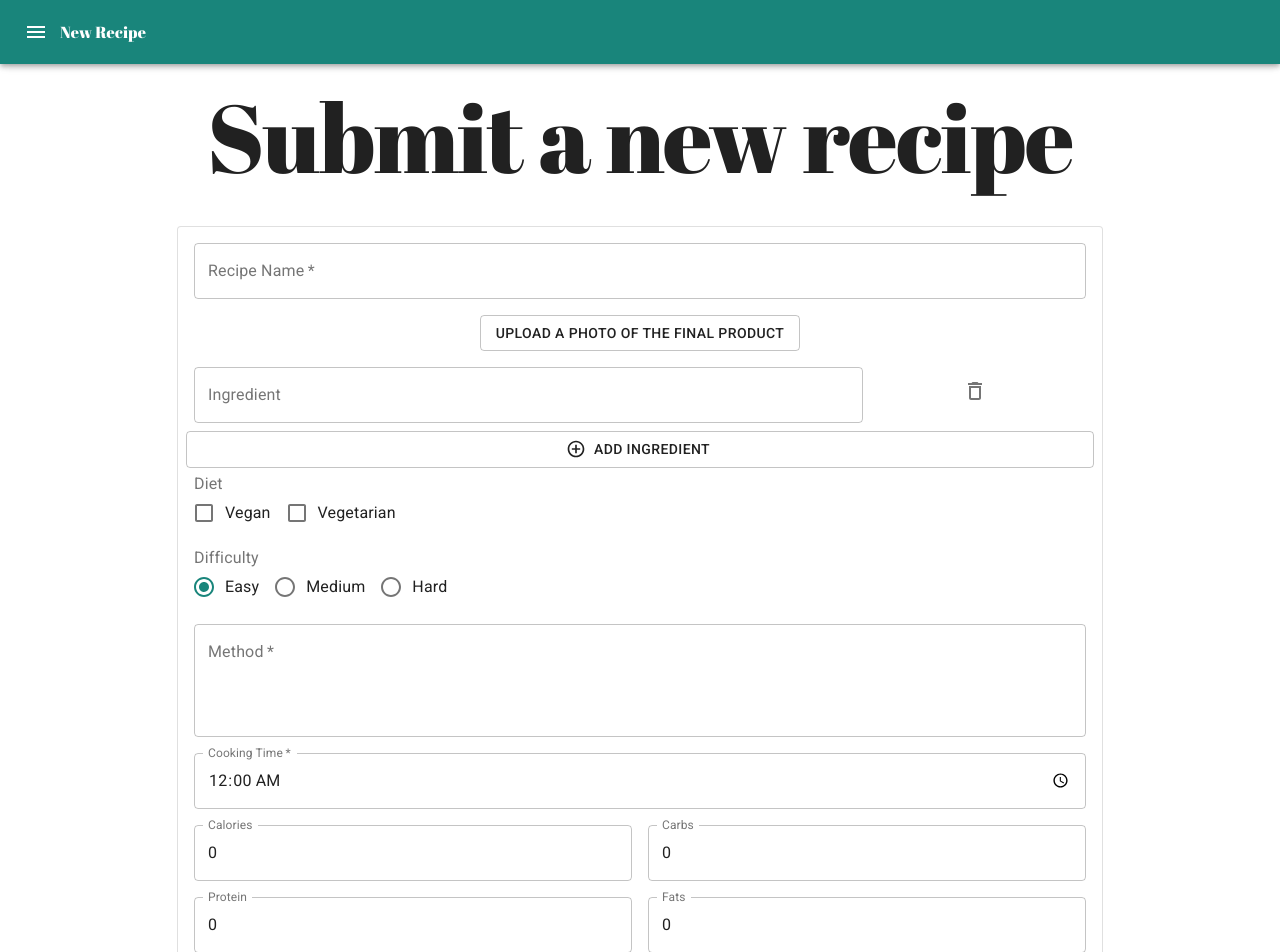
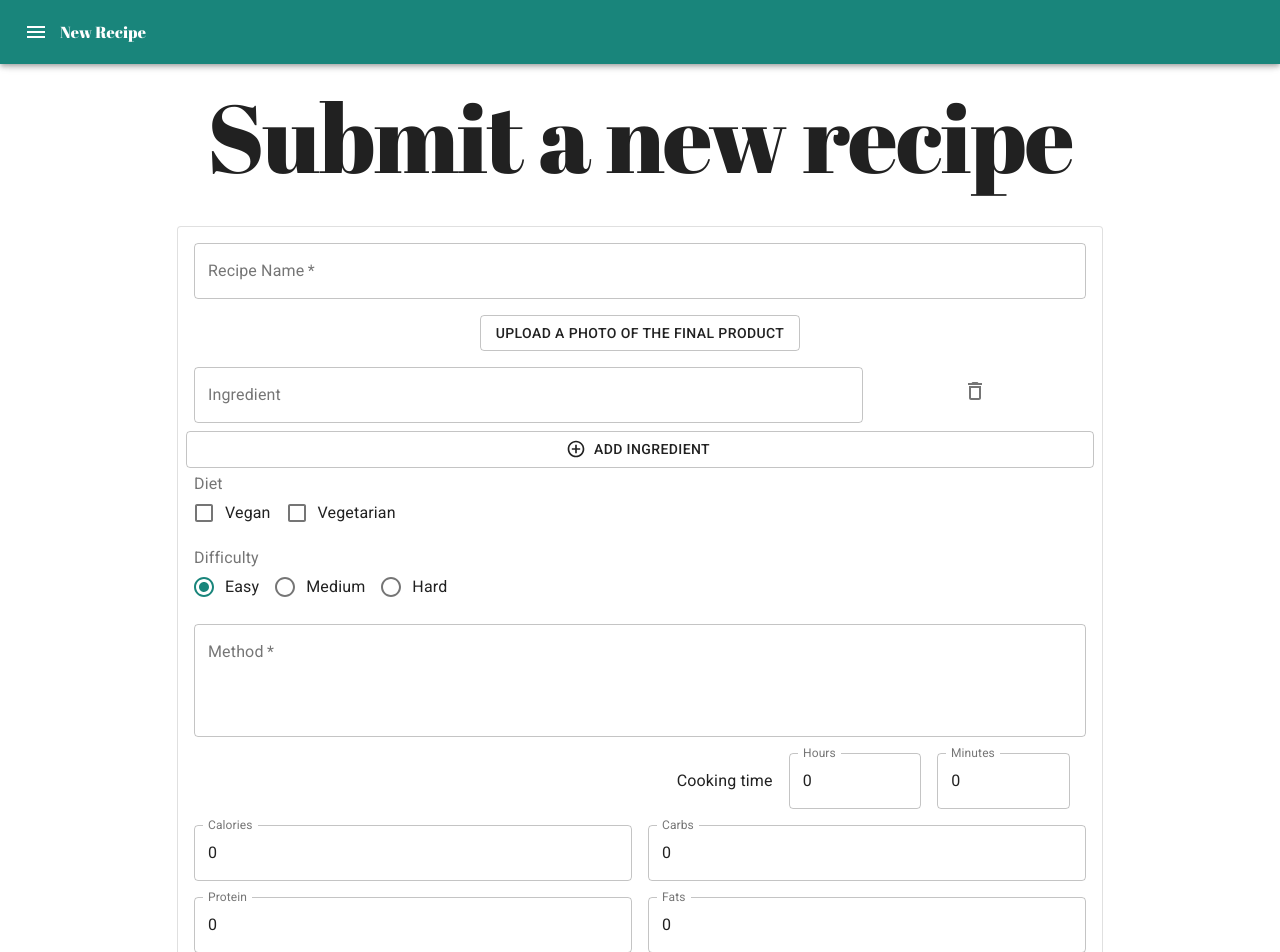
Before and after one commit to GuolinY/ImperialReallySMARTFoodAPP, a Next.js app: page /new-recipe in a window 1280 px wide. Shown: the top 952 px of the page. Built offline with nearby package versions, Linux system fonts and the light colour scheme.

Commit message:
Fix NaN error in recipe submission

```diff
--- a/components/Tile.jsx
+++ b/components/Tile.jsx
@@ -125,12 +125,12 @@ export default function Tile(props) {
               {recipe.missing.join(", ")}
             </div>
           )}
-          {recipe?.notUsed?.length > 0 && (
+          {/* {recipe?.notUsed?.length > 0 && (
             <div>
               <Typography variant="body1">Not using:</Typography>
               {recipe.notUsed.join(", ")}
             </div>
-          )}
+          )} */}
         </div>
       </CardContent>
       <CardActions>
--- a/pages/new-recipe.jsx
+++ b/pages/new-recipe.jsx
@@ -28,7 +28,8 @@ const validationSchema = yup.object({
     .of(yup.string().required("Ingredient cannnot be empty"))
     .min(1, "Ingredients are required"),
   method: yup.string().required("Recipe needs a method"),
-  time: yup.number().required("Recipe needs a cook time"),
+  hours: yup.number().required("Recipe needs a cook time"),
+  minutes: yup.number().required("Recipe needs a cook time"),
   vegan: yup.bool(),
   vegetarian: yup.bool(),
   difficulty: yup
@@ -73,7 +74,8 @@ export default function NewRecipe() {
             "https://upload.wikimedia.org/wikipedia/commons/6/6d/Good_Food_Display_-_NCI_Visuals_Online.jpg",
           ingredients: [""],
           method: "",
-          time: 0,
+          hours: 0,
+          minutes: 0,
           difficulty: 1,
           vegetarian: false,
           vegan: false,
@@ -84,6 +86,7 @@ export default function NewRecipe() {
         }}
         validationSchema={validationSchema}
         onSubmit={async (values) => {
+          values.time = values.hours * 3600 + values.minutes * 60;
           axios
             .post(
               "https://smart-food-app-backend.herokuapp.com/recipes/submit",
@@ -220,22 +223,52 @@ export default function NewRecipe() {
                     required
                   />
                 </Grid>
-                <Grid item>
-                  <TextField
-                    id="time"
-                    label="Cooking Time"
-                    type="time"
-                    variant="outlined"
-                    defaultValue="00:00"
-                    InputLabelProps={{
-                      shrink: true,
+                <Grid
+                  item
+                  xs={12}
+                  container
+                  style={{ textAlign: "right" }}
+                  spacing={2}
+                >
+                  <Grid
+                    item
+                    xs={6}
+                    sm={8}
+                    style={{
+                      alignItems: "center",
+                      justifyContent: "flex-end",
+                      display: "flex",
                     }}
-                    onChange={(e) => {
-                      setFieldValue("time", hMToS(e.target.value));
-                    }}
-                    fullWidth
-                    required
-                  />
+                  >
+                    <Typography variant="body1">Cooking time</Typography>
+                  </Grid>
+                  <Grid item xs={3} sm={2}>
+                    <TextField
+                      variant="outlined"
+                      fullWidth
+                      onChange={(e) => {
+                        const newValue = parseInt(e.target.value);
+                        setFieldValue("hours", isNaN(newValue) ? 0 : newValue);
+                      }}
+                      label="Hours"
+                      value={values.hours}
+                    />
+                  </Grid>
+                  <Grid item xs={3} sm={2}>
+                    <TextField
+                      variant="outlined"
+                      fullWidth
+                      onChange={(e) => {
+                        const newValue = parseInt(e.target.value);
+                        setFieldValue(
+                          "minutes",
+                          isNaN(newValue) ? 0 : newValue
+                        );
+                      }}
+                      label="Minutes"
+                      value={values.minutes}
+                    />
+                  </Grid>
                 </Grid>
 
                 <Grid item container spacing={2}>
@@ -246,9 +279,10 @@ export default function NewRecipe() {
                         label={x.charAt(0).toUpperCase() + x.slice(1)}
                         variant="outlined"
                         fullWidth
-                        onChange={(e) =>
-                          setFieldValue(x, parseInt(e.target.value))
-                        }
+                        onChange={(e) => {
+                          const newValue = parseInt(e.target.value);
+                          setFieldValue(x, isNaN(newValue) ? 0 : newValue);
+                        }}
                         value={values[x]}
                       />
                     </Grid>
```
